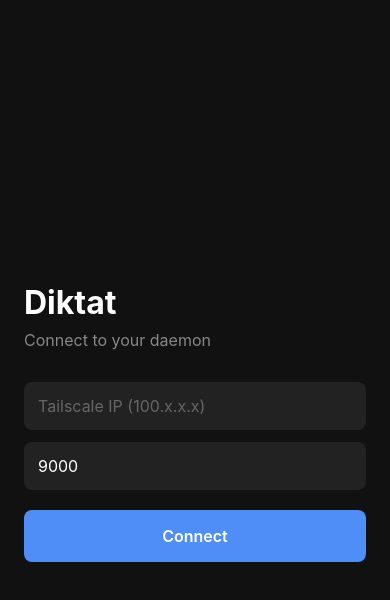
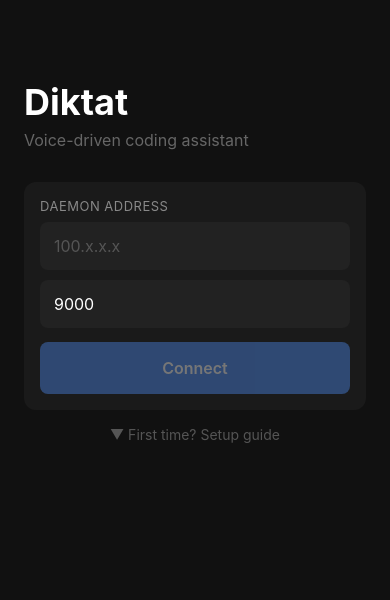
Before and after one commit to Graveion/Diktat, a React Native app in the folder app/: screen / in a window 390 px wide. Shown: the top 600 px of the page. Built offline with nearby package versions, Linux system fonts and the light colour scheme.

Commit message:
feat: messaging UI with markdown rendering, typing indicator, Tailscale setup guide

```diff
--- a/app/App.tsx
+++ b/app/App.tsx
@@ -12,6 +12,7 @@
   const [screen, setScreen] = useState<Screen>("connect");
   const [host, setHost] = useState("");
   const [port, setPort] = useState(9000);
+  const [activeSession, setActiveSession] = useState<DiktatSession | null>(null);
 
   const diktat = useDiktat(host, port);
 
@@ -40,10 +41,12 @@
   }, [host]);
 
   const handleResume = (session: DiktatSession) => {
+    setActiveSession(session);
     diktat.resumeSession(session);
   };
 
   const handleNew = (cli: string, project: string) => {
+    setActiveSession(null);
     diktat.spawnSession(cli, project);
   };
 
@@ -83,6 +86,7 @@
         streaming={diktat.streaming}
         onSend={diktat.sendMessage}
         onBack={() => setScreen("sessions")}
+        sessionLabel={activeSession?.projectLabel ?? activeSession?.project?.split("/").pop()}
       />
     </>
   );
--- a/app/package.json
+++ b/app/package.json
@@ -18,6 +18,7 @@
     "expo-status-bar": "~3.0.9",
     "react": "19.1.0",
     "react-native": "0.81.5",
+    "react-native-markdown-display": "^7.0.2",
     "react-native-safe-area-context": "~5.6.0",
     "react-native-screens": "~4.16.0"
   },
--- a/app/src/screens/ChatScreen.tsx
+++ b/app/src/screens/ChatScreen.tsx
@@ -1,9 +1,9 @@
 import { useState, useRef, useEffect } from "react";
 import {
-  View, Text, FlatList, TouchableOpacity,
-  StyleSheet, ActivityIndicator, TextInput, KeyboardAvoidingView, Platform,
+  View, Text, FlatList, TouchableOpacity, StyleSheet,
+  TextInput, KeyboardAvoidingView, Platform, Animated,
 } from "react-native";
-import * as Speech from "expo-speech";
+import Markdown from "react-native-markdown-display";
 import type { DiktatMessage } from "../hooks/useDiktat";
 
 type Props = {
@@ -11,18 +11,67 @@
   streaming: boolean;
   onSend: (text: string) => void;
   onBack: () => void;
+  sessionLabel?: string;
 };
 
-export function ChatScreen({ messages, streaming, onSend, onBack }: Props) {
+function TypingIndicator() {
+  const dots = [useRef(new Animated.Value(0)).current, useRef(new Animated.Value(0)).current, useRef(new Animated.Value(0)).current];
+
+  useEffect(() => {
+    const anims = dots.map((dot, i) =>
+      Animated.loop(
+        Animated.sequence([
+          Animated.delay(i * 150),
+          Animated.timing(dot, { toValue: 1, duration: 300, useNativeDriver: true }),
+          Animated.timing(dot, { toValue: 0, duration: 300, useNativeDriver: true }),
+          Animated.delay(600),
+        ])
+      )
+    );
+    anims.forEach((a) => a.start());
+    return () => anims.forEach((a) => a.stop());
+  }, []);
+
+  return (
+    <View style={typingStyles.container}>
+      {dots.map((dot, i) => (
+        <Animated.View key={i} style={[typingStyles.dot, { opacity: dot }]} />
+      ))}
+    </View>
+  );
+}
+
+function MessageBubble({ message }: { message: DiktatMessage }) {
+  const isUser = message.role === "user";
+
+  if (isUser) {
+    return (
+      <View style={[bubbleStyles.row, bubbleStyles.userRow]}>
+        <View style={[bubbleStyles.bubble, bubbleStyles.userBubble]}>
+          <Text style={bubbleStyles.userText}>{message.text}</Text>
+        </View>
+      </View>
+    );
+  }
+
+  return (
+    <View style={[bubbleStyles.row, bubbleStyles.assistantRow]}>
+      <View style={[bubbleStyles.bubble, bubbleStyles.assistantBubble]}>
+        <Markdown style={markdownStyles}>{message.text}</Markdown>
+      </View>
+    </View>
+  );
+}
+
+export function ChatScreen({ messages, streaming, onSend, onBack, sessionLabel }: Props) {
   const [input, setInput] = useState("");
-  const [listening, setListening] = useState(false);
   const listRef = useRef<FlatList>(null);
 
   useEffect(() => {
     if (messages.length > 0) {
-      listRef.current?.scrollToEnd({ animated: true });
+      setTimeout(() => listRef.current?.scrollToEnd({ animated: true }), 50);
     }
-  }, [messages]);
+  }, [messages, streaming]);
 
   const handleSend = () => {
     if (!input.trim() || streaming) return;
@@ -30,45 +79,50 @@
     setInput("");
   };
 
-  const handleVoice = async () => {
-    if (listening) {
-      setListening(false);
-      return;
-    }
-    setListening(true);
-    try {
-      await Speech.speak("Listening", { language: "en" });
-    } catch {
-      setListening(false);
-    }
-  };
+  const data: (DiktatMessage | { role: "typing" })[] = [
+    ...messages,
+    ...(streaming && messages[messages.length - 1]?.role !== "assistant" ? [{ role: "typing" as const }] : []),
+  ];
 
   return (
     <KeyboardAvoidingView
       style={styles.container}
       behavior={Platform.OS === "ios" ? "padding" : undefined}
+      keyboardVerticalOffset={0}
     >
       <View style={styles.header}>
-        <TouchableOpacity onPress={onBack}>
-          <Text style={styles.back}>← Sessions</Text>
+        <TouchableOpacity onPress={onBack} style={styles.backButton}>
+          <Text style={styles.backText}>←</Text>
         </TouchableOpacity>
-        {streaming && <ActivityIndicator color="#4f8ef7" style={styles.spinner} />}
+        <Text style={styles.headerTitle} numberOfLines={1}>
+          {sessionLabel ?? "Session"}
+        </Text>
+        <View style={styles.headerRight}>
+          {streaming && <View style={styles.activeIndicator} />}
+        </View>
       </View>
 
       <FlatList
         ref={listRef}
-        data={messages}
+        data={data}
         keyExtractor={(_, i) => String(i)}
         contentContainerStyle={styles.messages}
-        renderItem={({ item }) => (
-          <View style={[styles.bubble, item.role === "user" ? styles.userBubble : styles.assistantBubble]}>
-            <Text style={[styles.bubbleText, item.role === "user" ? styles.userText : styles.assistantText]}>
-              {item.text}
-            </Text>
-          </View>
-        )}
+        renderItem={({ item }) => {
+          if (item.role === "typing") {
+            return (
+              <View style={[bubbleStyles.row, bubbleStyles.assistantRow]}>
+                <View style={[bubbleStyles.bubble, bubbleStyles.assistantBubble]}>
+                  <TypingIndicator />
+                </View>
+              </View>
+            );
+          }
+          return <MessageBubble message={item as DiktatMessage} />;
+        }}
         ListEmptyComponent={
-          <Text style={styles.empty}>Send a message or hold the mic to dictate.</Text>
+          <Text style={styles.empty}>
+            Send a message to get started.
+          </Text>
         }
       />
 
@@ -81,20 +135,14 @@
           placeholderTextColor="#555"
           multiline
           editable={!streaming}
-          onSubmitEditing={handleSend}
+          returnKeyType="default"
         />
-        <TouchableOpacity
-          style={[styles.micButton, listening && styles.micActive]}
-          onPress={handleVoice}
-        >
-          <Text style={styles.micIcon}>{listening ? "⏹" : "🎤"}</Text>
-        </TouchableOpacity>
         <TouchableOpacity
           style={[styles.sendButton, (!input.trim() || streaming) && styles.sendDisabled]}
           onPress={handleSend}
           disabled={!input.trim() || streaming}
         >
-          <Text style={styles.sendText}>↑</Text>
+          <Text style={styles.sendIcon}>↑</Text>
         </TouchableOpacity>
       </View>
     </KeyboardAvoidingView>
@@ -105,36 +153,64 @@
   container: { flex: 1, backgroundColor: "#111" },
   header: {
     flexDirection: "row", alignItems: "center",
-    padding: 20, paddingTop: 60,
+    paddingTop: 56, paddingBottom: 12, paddingHorizontal: 16,
+    borderBottomWidth: 1, borderBottomColor: "#1e1e1e",
   },
-  back: { color: "#4f8ef7", fontSize: 16 },
-  spinner: { marginLeft: 12 },
-  messages: { padding: 16, paddingBottom: 8 },
-  bubble: { maxWidth: "80%", borderRadius: 12, padding: 12, marginBottom: 8 },
-  userBubble: { backgroundColor: "#4f8ef7", alignSelf: "flex-end" },
-  assistantBubble: { backgroundColor: "#222", alignSelf: "flex-start" },
-  bubbleText: { fontSize: 15, lineHeight: 22 },
-  userText: { color: "#fff" },
-  assistantText: { color: "#eee" },
-  empty: { color: "#444", textAlign: "center", marginTop: 60 },
+  backButton: { padding: 4, marginRight: 8 },
+  backText: { color: "#4f8ef7", fontSize: 22 },
+  headerTitle: { flex: 1, color: "#fff", fontSize: 17, fontWeight: "600" },
+  headerRight: { width: 24, alignItems: "center" },
+  activeIndicator: { width: 8, height: 8, borderRadius: 4, backgroundColor: "#4caf50" },
+  messages: { padding: 12, paddingBottom: 4 },
+  empty: { color: "#444", textAlign: "center", marginTop: 80, fontSize: 15 },
   inputRow: {
     flexDirection: "row", alignItems: "flex-end",
-    padding: 12, borderTopWidth: 1, borderTopColor: "#222",
+    padding: 12, paddingBottom: 32,
+    borderTopWidth: 1, borderTopColor: "#1e1e1e",
+    backgroundColor: "#111",
   },
   input: {
-    flex: 1, backgroundColor: "#222", color: "#fff", borderRadius: 20,
-    paddingHorizontal: 16, paddingVertical: 10, fontSize: 15, maxHeight: 100,
+    flex: 1, backgroundColor: "#1e1e1e", color: "#fff",
+    borderRadius: 22, paddingHorizontal: 16, paddingVertical: 10,
+    fontSize: 16, maxHeight: 120, lineHeight: 22,
   },
-  micButton: {
-    width: 40, height: 40, borderRadius: 20, backgroundColor: "#222",
-    justifyContent: "center", alignItems: "center", marginLeft: 8,
-  },
-  micActive: { backgroundColor: "#f74f4f" },
-  micIcon: { fontSize: 18 },
   sendButton: {
-    width: 40, height: 40, borderRadius: 20, backgroundColor: "#4f8ef7",
-    justifyContent: "center", alignItems: "center", marginLeft: 8,
+    width: 36, height: 36, borderRadius: 18,
+    backgroundColor: "#4f8ef7", justifyContent: "center",
+    alignItems: "center", marginLeft: 8,
   },
   sendDisabled: { opacity: 0.3 },
-  sendText: { color: "#fff", fontSize: 20, fontWeight: "bold" },
+  sendIcon: { color: "#fff", fontSize: 18, fontWeight: "bold" },
 });
+
+const bubbleStyles = StyleSheet.create({
+  row: { marginBottom: 4, maxWidth: "80%" },
+  userRow: { alignSelf: "flex-end" },
+  assistantRow: { alignSelf: "flex-start" },
+  bubble: { borderRadius: 18, paddingHorizontal: 14, paddingVertical: 10 },
+  userBubble: { backgroundColor: "#4f8ef7", borderBottomRightRadius: 4 },
+  assistantBubble: { backgroundColor: "#1e1e1e", borderBottomLeftRadius: 4 },
+  userText: { color: "#fff", fontSize: 16, lineHeight: 22 },
+});
+
+const markdownStyles = {
+  body: { color: "#eee", fontSize: 16, lineHeight: 24 },
+  code_inline: { backgroundColor: "#2a2a2a", color: "#e0e0e0", fontFamily: Platform.OS === "ios" ? "Menlo" : "monospace", fontSize: 14, borderRadius: 4, paddingHorizontal: 4 },
+  fence: { backgroundColor: "#0d0d0d", borderRadius: 8, padding: 12, marginVertical: 4 },
+  code_block: { color: "#e0e0e0", fontFamily: Platform.OS === "ios" ? "Menlo" : "monospace", fontSize: 13, lineHeight: 20 },
+  link: { color: "#4f8ef7" },
+  strong: { color: "#fff" },
+  heading1: { color: "#fff", fontSize: 20, fontWeight: "bold", marginBottom: 8 },
+  heading2: { color: "#fff", fontSize: 18, fontWeight: "bold", marginBottom: 6 },
+  heading3: { color: "#ddd", fontSize: 16, fontWeight: "600", marginBottom: 4 },
+  blockquote: { backgroundColor: "#1a1a1a", borderLeftColor: "#4f8ef7", borderLeftWidth: 3, paddingLeft: 12 },
+  bullet_list: { marginLeft: 8 },
+  ordered_list: { marginLeft: 8 },
+  list_item: { color: "#eee" },
+  hr: { backgroundColor: "#333" },
+};
+
+const typingStyles = StyleSheet.create({
+  container: { flexDirection: "row", alignItems: "center", padding: 4, gap: 4 },
+  dot: { width: 8, height: 8, borderRadius: 4, backgroundColor: "#888" },
+});
--- a/app/src/screens/ConnectScreen.tsx
+++ b/app/src/screens/ConnectScreen.tsx
@@ -1,5 +1,8 @@
 import { useState, useEffect } from "react";
-import { View, Text, TextInput, TouchableOpacity, StyleSheet, ActivityIndicator } from "react-native";
+import {
+  View, Text, TextInput, TouchableOpacity,
+  StyleSheet, ActivityIndicator, Linking, ScrollView,
+} from "react-native";
 import { loadConfig, saveConfig } from "../store/config";
 
 type Props = {
@@ -10,6 +13,7 @@
 export function ConnectScreen({ onConnect, connectionState }: Props) {
   const [host, setHost] = useState("");
   const [port, setPort] = useState("9000");
+  const [showSetup, setShowSetup] = useState(false);
 
   useEffect(() => {
     loadConfig().then((c) => {
@@ -24,16 +28,18 @@
   };
 
   return (
-    <View style={styles.container}>
+    <ScrollView style={styles.container} contentContainerStyle={styles.content}>
       <Text style={styles.title}>Diktat</Text>
-      <Text style={styles.subtitle}>Connect to your daemon</Text>
+      <Text style={styles.subtitle}>Voice-driven coding assistant</Text>
 
+      <View style={styles.card}>
+        <Text style={styles.label}>Daemon address</Text>
         <TextInput
           style={styles.input}
           value={host}
           onChangeText={setHost}
-        placeholder="Tailscale IP (100.x.x.x)"
-        placeholderTextColor="#666"
+          placeholder="100.x.x.x"
+          placeholderTextColor="#555"
           autoCapitalize="none"
           keyboardType="numeric"
         />
@@ -41,43 +47,127 @@
           style={styles.input}
           value={port}
           onChangeText={setPort}
-        placeholder="Port"
-        placeholderTextColor="#666"
+          placeholder="9000"
+          placeholderTextColor="#555"
           keyboardType="numeric"
         />
 
         <TouchableOpacity
-        style={[styles.button, connectionState === "connecting" && styles.buttonDisabled]}
+          style={[styles.button, (!host || connectionState === "connecting") && styles.buttonDisabled]}
           onPress={handleConnect}
-        disabled={connectionState === "connecting" || !host}
+          disabled={!host || connectionState === "connecting"}
         >
-        {connectionState === "connecting" ? (
-          <ActivityIndicator color="#fff" />
-        ) : (
-          <Text style={styles.buttonText}>Connect</Text>
-        )}
+          {connectionState === "connecting"
+            ? <ActivityIndicator color="#fff" />
+            : <Text style={styles.buttonText}>Connect</Text>
+          }
         </TouchableOpacity>
 
         {connectionState === "error" && (
-        <Text style={styles.error}>Connection failed. Check the IP and that the daemon is running.</Text>
+          <Text style={styles.error}>
+            Connection failed. Make sure Tailscale is running and the daemon is started.
+          </Text>
         )}
+      </View>
+
+      <TouchableOpacity onPress={() => setShowSetup(!showSetup)} style={styles.setupToggle}>
+        <Text style={styles.setupToggleText}>
+          {showSetup ? "▲ Hide setup guide" : "▼ First time? Setup guide"}
+        </Text>
+      </TouchableOpacity>
+
+      {showSetup && (
+        <View style={styles.card}>
+          <SetupStep
+            number="1"
+            title="Install Tailscale on your phone"
+            description="Tailscale creates a secure private network between your devices."
+            action="Get Tailscale"
+            onAction={() => Linking.openURL("https://tailscale.com/download")}
+          />
+          <SetupStep
+            number="2"
+            title="Log in with your Tailscale account"
+            description="Use the same account as your laptop."
+          />
+          <SetupStep
+            number="3"
+            title="Run the daemon on your laptop"
+            description="In the Diktat repo, run ./daemon.sh start. It will print the Tailscale IP to use above."
+          />
+          <SetupStep
+            number="4"
+            title="Enter the IP above and connect"
+            description="The daemon prints its address when it starts, e.g. 100.x.x.x:9000."
+          />
+        </View>
+      )}
+    </ScrollView>
+  );
+}
+
+function SetupStep({
+  number, title, description, action, onAction,
+}: {
+  number: string;
+  title: string;
+  description: string;
+  action?: string;
+  onAction?: () => void;
+}) {
+  return (
+    <View style={stepStyles.container}>
+      <View style={stepStyles.number}>
+        <Text style={stepStyles.numberText}>{number}</Text>
+      </View>
+      <View style={stepStyles.content}>
+        <Text style={stepStyles.title}>{title}</Text>
+        <Text style={stepStyles.description}>{description}</Text>
+        {action && onAction && (
+          <TouchableOpacity onPress={onAction}>
+            <Text style={stepStyles.action}>{action} →</Text>
+          </TouchableOpacity>
+        )}
+      </View>
     </View>
   );
 }
 
 const styles = StyleSheet.create({
-  container: { flex: 1, backgroundColor: "#111", justifyContent: "center", padding: 24 },
-  title: { fontSize: 32, fontWeight: "bold", color: "#fff", marginBottom: 8 },
-  subtitle: { fontSize: 16, color: "#888", marginBottom: 32 },
+  container: { flex: 1, backgroundColor: "#111" },
+  content: { padding: 24, paddingTop: 80 },
+  title: { fontSize: 36, fontWeight: "bold", color: "#fff", marginBottom: 6 },
+  subtitle: { fontSize: 16, color: "#666", marginBottom: 32 },
+  card: {
+    backgroundColor: "#1a1a1a", borderRadius: 12,
+    padding: 16, marginBottom: 16,
+  },
+  label: { color: "#888", fontSize: 13, marginBottom: 8, textTransform: "uppercase", letterSpacing: 0.5 },
   input: {
     backgroundColor: "#222", color: "#fff", borderRadius: 8,
-    padding: 14, marginBottom: 12, fontSize: 16,
+    padding: 14, marginBottom: 10, fontSize: 16,
   },
   button: {
     backgroundColor: "#4f8ef7", borderRadius: 8,
-    padding: 16, alignItems: "center", marginTop: 8,
+    padding: 16, alignItems: "center", marginTop: 4,
   },
-  buttonDisabled: { opacity: 0.5 },
+  buttonDisabled: { opacity: 0.4 },
   buttonText: { color: "#fff", fontSize: 16, fontWeight: "600" },
-  error: { color: "#f87", marginTop: 16, textAlign: "center" },
+  error: { color: "#f87", marginTop: 12, fontSize: 14, lineHeight: 20 },
+  setupToggle: { alignItems: "center", marginBottom: 12 },
+  setupToggleText: { color: "#555", fontSize: 14 },
 });
+
+const stepStyles = StyleSheet.create({
+  container: { flexDirection: "row", marginBottom: 20 },
+  number: {
+    width: 28, height: 28, borderRadius: 14,
+    backgroundColor: "#4f8ef7", justifyContent: "center",
+    alignItems: "center", marginRight: 12, marginTop: 2, flexShrink: 0,
+  },
+  numberText: { color: "#fff", fontWeight: "bold", fontSize: 14 },
+  content: { flex: 1 },
+  title: { color: "#fff", fontWeight: "600", fontSize: 15, marginBottom: 4 },
+  description: { color: "#888", fontSize: 14, lineHeight: 20 },
+  action: { color: "#4f8ef7", marginTop: 6, fontSize: 14 },
+});
```
Also changed, not shown: 1 other file (tests, documents, lock files or other folders). Lines whose indentation alone changed are shown as unchanged.
